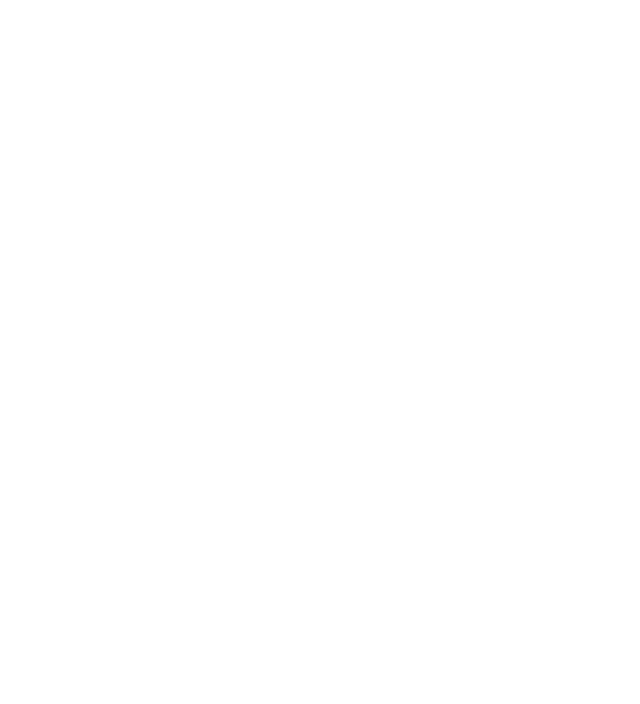
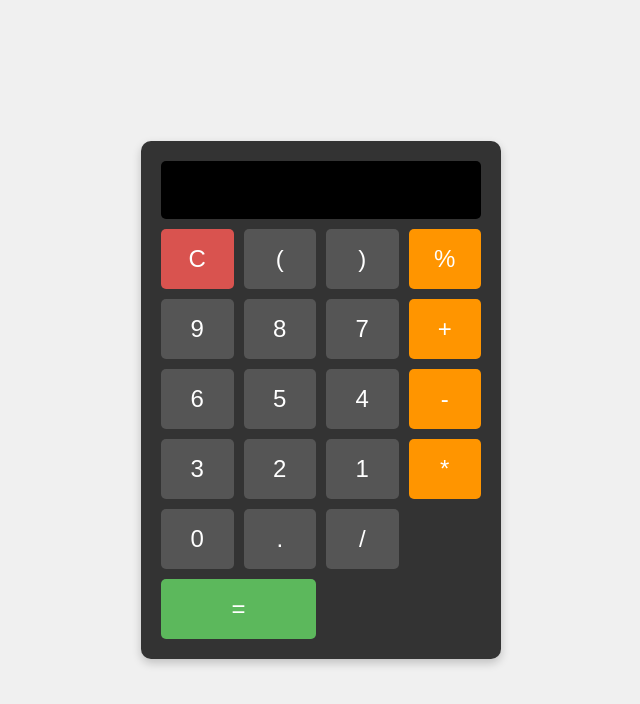
Before and after one commit to Saif-Afnan-Nadim123/javascript-calculator, a plain HTML site: page index.html in a window 1280 px wide. Shown: the whole page, without its empty margins (319-959 px from the left). Drawn offline with Linux system fonts and the light colour scheme.

Commit message:
this is final commit

```diff
--- a/index.html
+++ b/index.html
@@ -3,9 +3,45 @@
 <head>
     <meta charset="UTF-8">
     <meta name="viewport" content="width=device-width, initial-scale=1.0">
-    <title>Javascript-Calcultor</title>
+    <title>JavaScript Calculator</title>
+    <link rel="stylesheet" href="styles/style.css">
 </head>
 <body>
+    <div class="calculatorBody">
+        <input type="text" id="Myresult" disabled>
+        <div class="grid-container">
+            <!-- First row -->
+            <button class="clear" onclick="DeleteMe()">C</button>
+            <button onclick="calculator('(')">(</button>
+            <button onclick="calculator(')')">)</button>
+            <button class="operator" onclick="calculator('%')">%</button>
 
+            <!-- Second row -->
+            <button onclick="calculator('9')">9</button>
+            <button onclick="calculator('8')">8</button>
+            <button onclick="calculator('7')">7</button>
+            <button class="operator" onclick="calculator('+')">+</button>
+
+            <!-- Third row -->
+            <button onclick="calculator('6')">6</button>
+            <button onclick="calculator('5')">5</button>
+            <button onclick="calculator('4')">4</button>
+            <button class="operator" onclick="calculator('-')">-</button>
+
+            <!-- Fourth row -->
+            <button onclick="calculator('3')">3</button>
+            <button onclick="calculator('2')">2</button>
+            <button onclick="calculator('1')">1</button>
+            <button class="operator" onclick="calculator('*')">*</button>
+
+            <!-- Fifth row -->
+            <button onclick="calculator('0')">0</button>
+            <button onclick="calculator('.')">.</button>
+            <button onclick="calculator('/')">/</button>
+            <button class="equal" onclick="Answer()">=</button>
+        </div>
+    </div>
+
+    <script src="script.js"></script>
 </body>
 </html>
--- /dev/null
+++ b/script.js
@@ -0,0 +1,13 @@
+function DeleteMe(){
+document.getElementById("Myresult").value =""
+};
+
+
+function calculator(Newvalue) {
+   document.getElementById("Myresult").value += Newvalue;
+}
+function Answer(){
+ let a = document.getElementById("Myresult").value
+ let b = eval(a);
+ document.getElementById("Myresult").value = b;
+};
--- /dev/null
+++ b/styles/style.css
@@ -0,0 +1,98 @@
+/* General styles for the body */
+body {
+    font-family: Arial, sans-serif;
+    display: flex;
+    justify-content: center;
+    align-items: center;
+    height: 100vh;
+    margin: 0;
+    background-color: #f0f0f0;
+}
+
+/* Calculator container */
+.calculatorBody {
+    background-color: #333;
+    padding: 20px;
+    border-radius: 10px;
+    box-shadow: 0 4px 10px rgba(0, 0, 0, 0.2);
+    width: 320px; /* Set width for a standard calculator size */
+}
+
+/* Input display */
+input[type="text"] {
+    width: 100%;
+    padding: 15px;
+    margin-bottom: 10px;
+    font-size: 24px;
+    text-align: right;
+    background-color: #000;
+    color: #fff;
+    border: none;
+    border-radius: 5px;
+    box-sizing: border-box;
+}
+
+/* Button container using grid */
+.grid-container {
+    display: grid;
+    grid-template-columns: repeat(4, 1fr); /* 4 buttons per row */
+    gap: 10px; /* Space between buttons */
+}
+
+/* Common button styles */
+button {
+    width: 100%;
+    height: 60px;
+    font-size: 24px;
+    background-color: #555;
+    color: #fff;
+    border: none;
+    border-radius: 5px;
+    cursor: pointer;
+    transition: background-color 0.3s;
+}
+
+/* Operator buttons styling */
+button.operator {
+    background-color: #ff9500;
+}
+
+button.operator:hover {
+    background-color: #ffb84d;
+}
+
+/* Clear button styling */
+button.clear {
+    background-color: #d9534f;
+}
+
+button.clear:hover {
+    background-color: #e57373;
+}
+
+/* Equal button styling */
+button.equal {
+    background-color: #5cb85c;
+    grid-column: span 2; /* Make equal button span across 2 columns */
+}
+
+button.equal:hover {
+    background-color: #6fdc6f;
+}
+
+/* Button hover effect */
+button:hover {
+    background-color: #777;
+}
+
+/* Mobile responsiveness */
+@media (max-width: 600px) {
+    button {
+        font-size: 20px;
+        height: 50px;
+    }
+
+    input[type="text"] {
+        font-size: 20px;
+    }
+}
```
